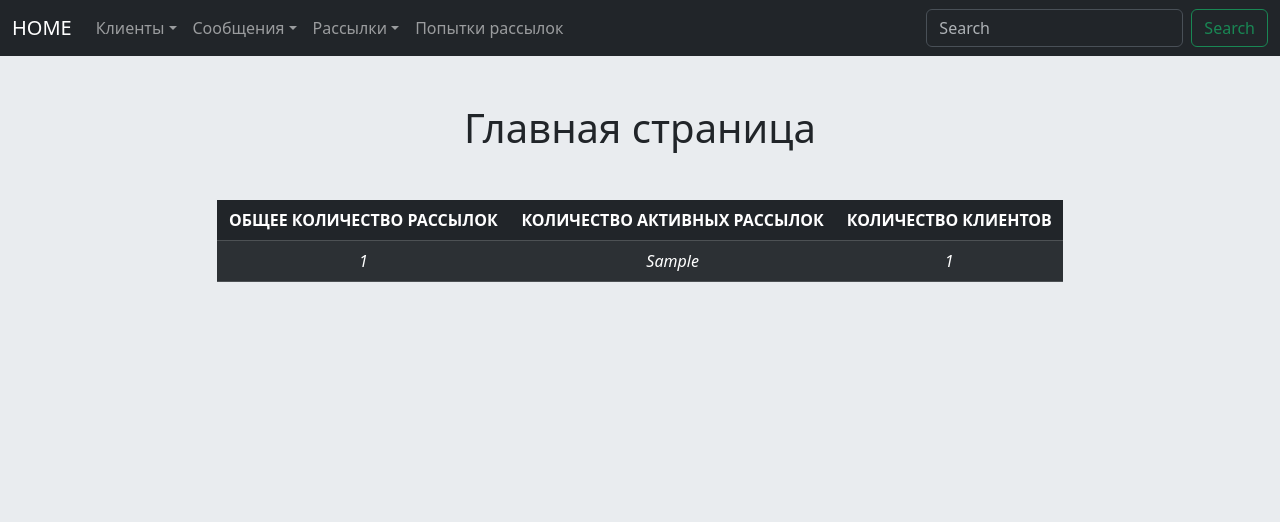
After one commit to ViktorPilot/my_course_4_send_msg, a Django app: template service/templates/service/main.html in a window 1280 px wide. The commit adds this page. Shown: the top 522 px of the page. Run offline with Django 5.2, Linux system fonts and the light colour scheme; the template is opened without the code that fills it: most values are stand-ins (such as "Sample title", 1, 10 or a date in 2020); parts of the project's set-up code (start-up, migrations or seed data) failed here and were passed over; some libraries are stand-ins or nearby versions.

Commit message:
task_6_is_ready

```diff
--- a/service/models.py
+++ b/service/models.py
@@ -45,7 +45,9 @@ class Distribution(models.Model):
             self.status = 'create'
         elif datetime.datetime.now() > self.end_time.replace(tzinfo=None):
             self.status = 'finished'
-        self.status = 'progress'
+        else:
+            self.status = 'progress'
+        self.save()
 
     def __str__(self):
         return self.status
--- a/service/templates/service/base.html
+++ b/service/templates/service/base.html
@@ -9,7 +9,7 @@
 <div class="container-flex">
     <nav class="navbar navbar-expand-lg bg-dark" data-bs-theme="dark">
         <div class="container-fluid">
-            <a class="navbar-brand" href="#">SendMail</a>
+            <a class="navbar-brand" href="{% url 'service:main' %}">HOME</a>
             <button class="navbar-toggler" type="button" data-bs-toggle="collapse" data-bs-target="#navbarScroll"
                     aria-controls="navbarScroll" aria-expanded="false" aria-label="Toggle navigation">
                 <span class="navbar-toggler-icon"></span>
@@ -44,12 +44,14 @@
                         <a class="nav-link dropdown-toggle" href="#" role="button" data-bs-toggle="dropdown"
                            aria-expanded="false">Рассылки</a>
                         <ul class="dropdown-menu">
-                            <li><a class="dropdown-item" aria-current="page" href="{% url 'service:distribution_list' %}">Список
+                            <li><a class="dropdown-item" aria-current="page"
+                                   href="{% url 'service:distribution_list' %}">Список
                                 рассылок</a></li>
                             <li>
                                 <hr class="dropdown-divider">
                             </li>
-                            <li><a class="dropdown-item" aria-current="page" href="{% url 'service:distribution_create' %}">Добавить
+                            <li><a class="dropdown-item" aria-current="page"
+                                   href="{% url 'service:distribution_create' %}">Добавить
                                 рассылку</a></li>
                         </ul>
                     </li>
@@ -58,19 +60,11 @@
                         <a class="nav-link" aria-current="page"
                            href="{% url 'service:attemp_list' %}">Попытки рассылок</a>
                     </li>
-                    <li class="nav-item">
-                        <a class="nav-link" href="#">Link</a>
-                    </li>
-                    <li class="nav-item">
-                        <a class="nav-link disabled" aria-disabled="true">Link</a>
-                    </li>
                 </ul>
                 <form class="d-flex" role="search">
                     <input class="form-control me-2" type="search" placeholder="Search" aria-label="Search"/>
                     <button class="btn btn-outline-success" type="submit">Search</button>
                 </form>
-
-
             </div>
         </div>
     </nav>
--- /dev/null
+++ b/service/templates/service/main.html
@@ -0,0 +1,20 @@
+{% extends 'service/base.html' %}
+{% block title %}main{% endblock %}
+{% block content %}
+<h1 class="text-center mt-5">Главная страница</h1>
+<table class="table table-dark table-striped mt-5 text-center">
+    <thead>
+    <tr>
+        <th scope="col" class="text-uppercase">Общее количество рассылок</th>
+        <th scope="col" class="text-uppercase">Количество активных рассылок</th>
+        <th scope="col" class="text-uppercase">Количество клиентов</th>
+    </tr>
+    </thead>
+    <tbody>
+    <tr class='text-center'>
+        <td class="fst-italic">{{ distribution_count }}</td>
+        <td class="fst-italic">{{ distributions_active }}</td>
+        <td class="fst-italic">{{ clients_count }}</td>
+    </tr>
+</table>
+{% endblock %}
--- a/service/urls.py
+++ b/service/urls.py
@@ -1,13 +1,15 @@
+from service import views
 from service.apps import ServiceConfig
 from django.urls import path
 
 from service.views import ClientsListView, ClientsDetailView, ClientsUpdateView, ClientsCreateView, ClientsDeleteView, \
     MessageListView, MessageUpdateView, MessageCreateView, MessageDeleteView, MessageDetailView, DistributionListView, \
-    DistributionUpdateView, DistributionCreateView, DistributionDeleteView, DistributionDetailView, AttempListView
+    DistributionUpdateView, DistributionCreateView, DistributionDeleteView, DistributionDetailView, AttempListView, main
 
 app_name = ServiceConfig.name
 
 urlpatterns = [
+    path("", views.main, name="main"),
     path("clients/", ClientsListView.as_view(), name="clients_list"),
     path("clients/<int:pk>/", ClientsDetailView.as_view(), name="clients_detail"),
     path("clients/<int:pk>/update/", ClientsUpdateView.as_view(), name="clients_update"),
```
Also changed, not shown: service/templates/service/distribution_unsuccess.html (added, +10 -0 lines), service/views.py (+29 -6 lines).
